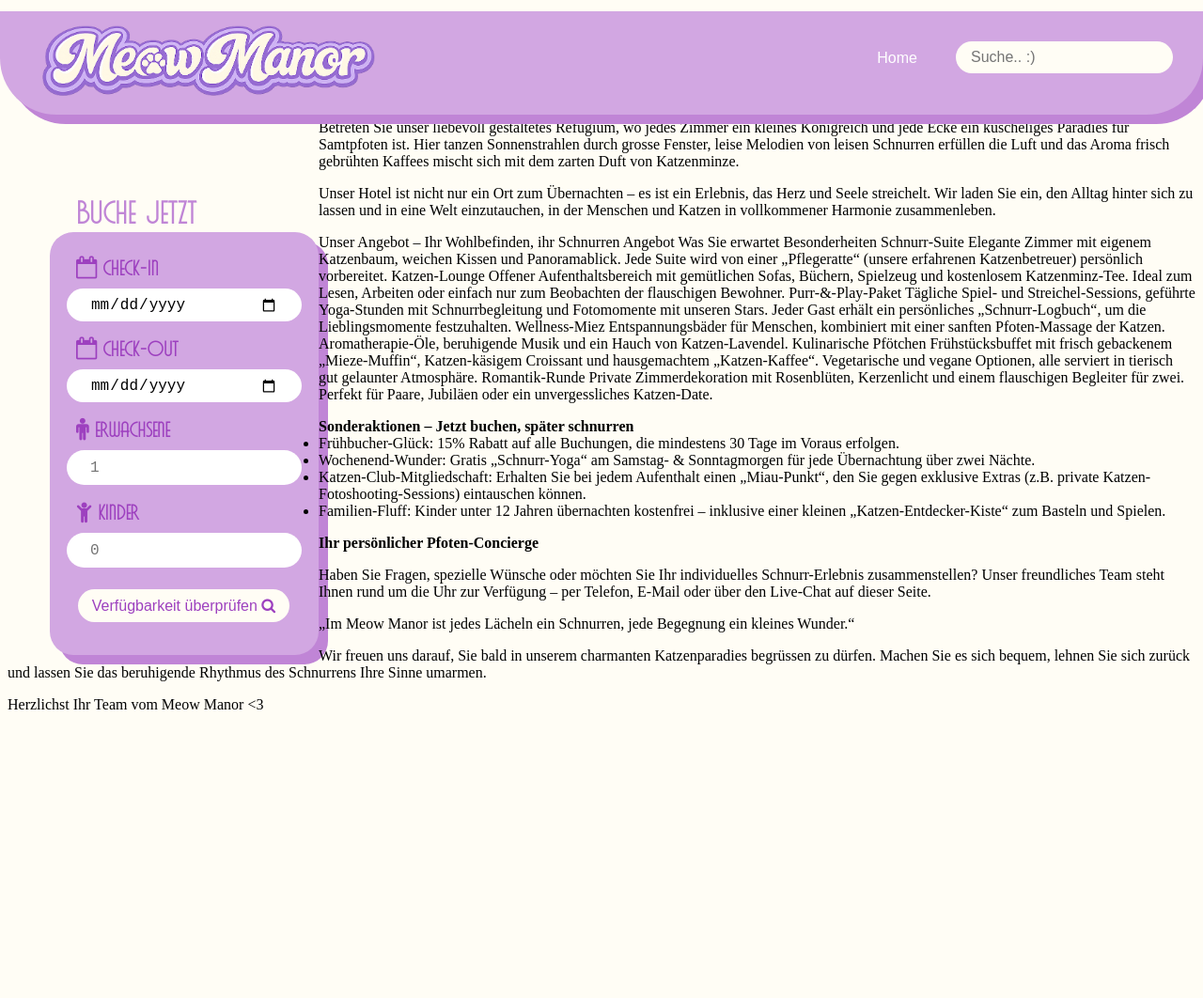
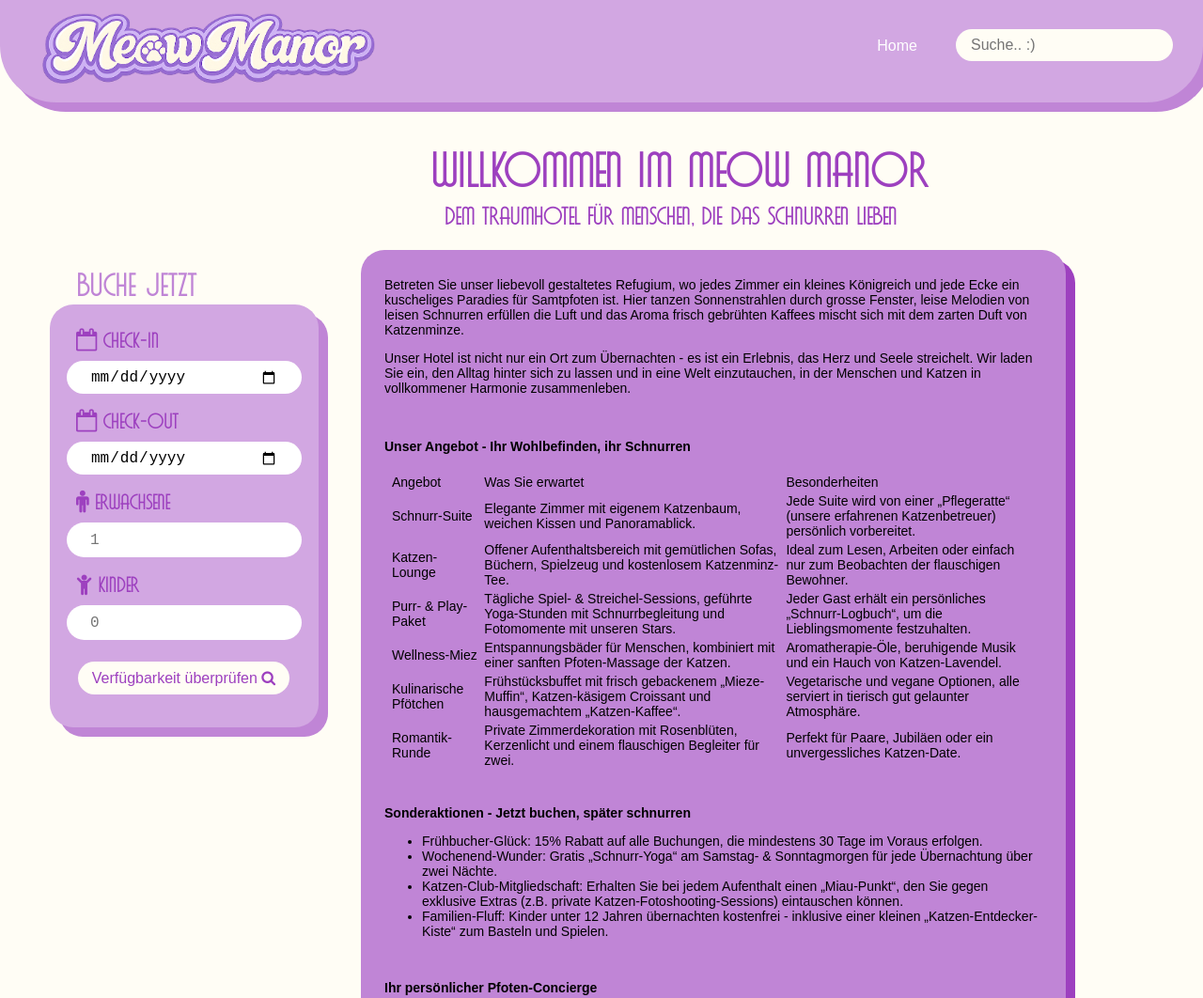
Before and after one commit to yuzazuy/M293_Projekt, a plain HTML site: page index.html in a window 1280 px wide. Shown: the top 1062 px of the page at 94% size. Before the commit the page ends 800 px from the top, so only its background shows below. Drawn offline with Linux system fonts and the light colour scheme.

Commit message:
main page update

```diff
--- a/index.html
+++ b/index.html
@@ -61,65 +61,70 @@
         <div class="welcome">
             <div class="welcometitle">
                 <h1>Willkommen im Meow Manor</h1>
-                <h2>Ihrem Traumhotel für Menschen, die das Schnurren lieben</h2>
+                <h2>Dem Traumhotel für Menschen, die das Schnurren lieben</h2>
             </div>
             <div class="welcomebg">
-                <article class="welcomecontent">
+                <div class="welcomecontent">
+                    <article class="welcometext">
                         <p>Betreten Sie unser liebevoll gestaltetes Refugium, wo jedes Zimmer ein kleines Königreich und jede Ecke ein kuscheliges Paradies für Samtpfoten ist. Hier tanzen Sonnenstrahlen durch grosse Fenster, leise Melodien von leisen Schnurren erfüllen die Luft und das Aroma frisch gebrühten Kaffees mischt sich mit dem zarten Duft von Katzenminze.</p>
-                    <p>Unser Hotel ist nicht nur ein Ort zum Übernachten – es ist ein Erlebnis, das Herz und Seele streichelt. Wir laden Sie ein, den Alltag hinter sich zu lassen und in eine Welt einzutauchen, in der Menschen und Katzen in vollkommener Harmonie zusammenleben.</p>
+                        <p>Unser Hotel ist nicht nur ein Ort zum Übernachten - es ist ein Erlebnis, das Herz und Seele streichelt. Wir laden Sie ein, den Alltag hinter sich zu lassen und in eine Welt einzutauchen, in der Menschen und Katzen in vollkommener Harmonie zusammenleben.</p>
                     </article>
-                <table>
-                    Unser Angebot – Ihr Wohlbefinden, ihr Schnurren
-
-                    Angebot
-
-Was Sie erwartet
-
-Besonderheiten
-Schnurr‑Suite
-
-Elegante Zimmer mit eigenem Katzenbaum, weichen Kissen und Panoramablick.
-
-Jede Suite wird von einer „Pflegeratte“ (unsere erfahrenen Katzenbetreuer) persönlich vorbereitet.
-Katzen‑Lounge
-
-Offener Aufenthaltsbereich mit gemütlichen Sofas, Büchern, Spielzeug und kostenlosem Katzenminz‑Tee.
-
-Ideal zum Lesen, Arbeiten oder einfach nur zum Beobachten der flauschigen Bewohner.
-Purr‑&‑Play‑Paket
-
-Tägliche Spiel‑ und Streichel‑Sessions, geführte Yoga‑Stunden mit Schnurrbegleitung und Fotomomente mit unseren Stars.
-
-Jeder Gast erhält ein persönliches „Schnurr‑Logbuch“, um die Lieblingsmomente festzuhalten.
-Wellness‑Miez
-
-Entspannungsbäder für Menschen, kombiniert mit einer sanften Pfoten‑Massage der Katzen.
-
-Aromatherapie‑Öle, beruhigende Musik und ein Hauch von Katzen‑Lavendel.
-Kulinarische Pfötchen
-
-Frühstücksbuffet mit frisch gebackenem „Mieze‑Muffin“, Katzen‑käsigem Croissant und hausgemachtem „Katzen‑Kaffee“.
-
-Vegetarische und vegane Optionen, alle serviert in tierisch gut gelaunter Atmosphäre.
-Romantik‑Runde
-
-Private Zimmerdekoration mit Rosenblüten, Kerzenlicht und einem flauschigen Begleiter für zwei.
-
-Perfekt für Paare, Jubiläen oder ein unvergessliches Katzen‑Date.
+                    <br>
+                    <table class="tablecontent">
+                        <p><b>Unser Angebot - Ihr Wohlbefinden, ihr Schnurren</b></p>
+                        <tr>
+                            <td>Angebot</td>
+                            <td>Was Sie erwartet</td>
+                            <td>Besonderheiten</td>
+                        </tr>
+                        <tr>
+                            <td>Schnurr-Suite</td>
+                            <td>Elegante Zimmer mit eigenem Katzenbaum, weichen Kissen und Panoramablick.</td>
+                            <td>Jede Suite wird von einer „Pflegeratte“ (unsere erfahrenen Katzenbetreuer) persönlich vorbereitet.</td>
+                        </tr>
+                        <tr>
+                            <td>Katzen-Lounge</td>
+                            <td>Offener Aufenthaltsbereich mit gemütlichen Sofas, Büchern, Spielzeug und kostenlosem Katzenminz-Tee.</td>
+                            <td>Ideal zum Lesen, Arbeiten oder einfach nur zum Beobachten der flauschigen Bewohner.</td>
+                        </tr>
+                        <tr>
+                            <td>Purr- & Play-Paket</td>
+                            <td>Tägliche Spiel- & Streichel-Sessions, geführte Yoga-Stunden mit Schnurrbegleitung und Fotomomente mit unseren Stars.</td>
+                            <td>Jeder Gast erhält ein persönliches „Schnurr-Logbuch“, um die Lieblingsmomente festzuhalten.</td>
+                        </tr>
+                        <tr>
+                            <td>Wellness-Miez</td>
+                            <td>Entspannungsbäder für Menschen, kombiniert mit einer sanften Pfoten-Massage der Katzen.</td>
+                            <td>Aromatherapie-Öle, beruhigende Musik und ein Hauch von Katzen-Lavendel.</td>
+                        </tr>
+                        <tr>
+                            <td>Kulinarische Pfötchen</td>
+                            <td>Frühstücksbuffet mit frisch gebackenem „Mieze-Muffin“, Katzen-käsigem Croissant und hausgemachtem „Katzen-Kaffee“.</td>
+                            <td>Vegetarische und vegane Optionen, alle serviert in tierisch gut gelaunter Atmosphäre.</td>
+                        </tr>
+                        <tr>
+                            <td>Romantik-Runde</td>
+                            <td>Private Zimmerdekoration mit Rosenblüten, Kerzenlicht und einem flauschigen Begleiter für zwei.</td>
+                            <td>Perfekt für Paare, Jubiläen oder ein unvergessliches Katzen-Date.</td>
+                        </tr>
                     </table>
-                <article>
-                    <ul><strong>Sonderaktionen – Jetzt buchen, später schnurren</strong>
+                    <br>
+                    <article class="welcometext">
+                        <p><b>Sonderaktionen - Jetzt buchen, später schnurren</b></p>
+                        <ul>
                             <li>Frühbucher-Glück: 15% Rabatt auf alle Buchungen, die mindestens 30 Tage im Voraus erfolgen.</li>
                             <li>Wochenend-Wunder: Gratis „Schnurr-Yoga“ am Samstag- & Sonntagmorgen für jede Übernachtung über zwei Nächte.</li>
                             <li>Katzen-Club-Mitgliedschaft: Erhalten Sie bei jedem Aufenthalt einen „Miau-Punkt“, den Sie gegen exklusive Extras (z.B. private Katzen-Fotoshooting-Sessions) eintauschen können.</li>
-                        <li>Familien-Fluff: Kinder unter 12 Jahren übernachten kostenfrei – inklusive einer kleinen „Katzen-Entdecker-Kiste“ zum Basteln und Spielen.</li>
+                            <li>Familien-Fluff: Kinder unter 12 Jahren übernachten kostenfrei - inklusive einer kleinen „Katzen-Entdecker-Kiste“ zum Basteln und Spielen.</li>
                         </ul>
-                    <p><strong>Ihr persönlicher Pfoten-Concierge</strong></p>
+                        <br>
+                        <p><b>Ihr persönlicher Pfoten-Concierge</b></p>
                         <p>Haben Sie Fragen, spezielle Wünsche oder möchten Sie Ihr individuelles Schnurr-Erlebnis zusammenstellen? Unser freundliches Team steht Ihnen rund um die Uhr zur Verfügung – per Telefon, E-Mail oder über den Live-Chat auf dieser Seite.</p>
                         <p>„Im Meow Manor ist jedes Lächeln ein Schnurren, jede Begegnung ein kleines Wunder.“</p>
                         <p>Wir freuen uns darauf, Sie bald in unserem charmanten Katzenparadies begrüssen zu dürfen. Machen Sie es sich bequem, lehnen Sie sich zurück und lassen Sie das beruhigende Rhythmus des Schnurrens Ihre Sinne umarmen.</p>
-                    <p>Herzlichst Ihr Team vom Meow Manor <3</p>
+                        <p>Herzlichst Ihr Team vom Meow Manor ♥</p>
                     </article>
+                </div>
             </div>
         </div>
     </body>
--- a/style.css
+++ b/style.css
@@ -108,7 +108,7 @@ body {
 }
 
 .formstitle {
-    margin: 190px 0 0 50px;
+    margin: 280px 0 0 50px;
 }
 
 .formstitle p {
@@ -159,6 +159,69 @@ body {
     color: #9d40bf;
 }
 
+/* Welcome Section */
+.welcome {
+    display: flex;
+    float: center;
+    flex-direction: column;
+    width: 750px;
+}
+
+.welcomebg {
+    float: inherit;
+    width: 750px;
+    height: auto;
+    background-color: #C085D6;
+    box-shadow: 10px 10px #9d40bf;
+    margin: 0 0 0 45px;
+    border-radius: 25px;
+}
+
+.welcometitle {
+    margin: 150px 0 0 0;
+    justify-items: center;
+    font-family: titleFont;
+    color:#9d40bf;
+}
+
+.welcometitle h1 {
+    font-weight: lighter;
+    font-size: 55px;
+    margin: 0 0 0 18px;
+}
+
+.welcometitle h2 {
+    font-weight: lighter;
+    font-size: 28px;
+    justify-self: center;
+    margin: 5px 0 20px 0;
+}
+
+.welcomecontent {
+    display: flex;
+    width: 700px;
+    justify-self: center;
+    margin-top: 15px;
+    flex-direction: column;
+}
+
+.welcometext {
+    font-family: Arial, Helvetica, sans-serif;
+    font-size: 14px;
+}
+
+.tablecontent {
+    font-family: Arial, Helvetica, sans-serif;
+    font-size: 14px;
+    margin: 5px
+}
+
+.welcomecontent p {
+    font-family: Arial, Helvetica, sans-serif;
+    font-size: 14px;
+}
+
+
 @media (min-width: 1500px) {
 
 }
```
Lines whose indentation alone changed are shown as unchanged.
